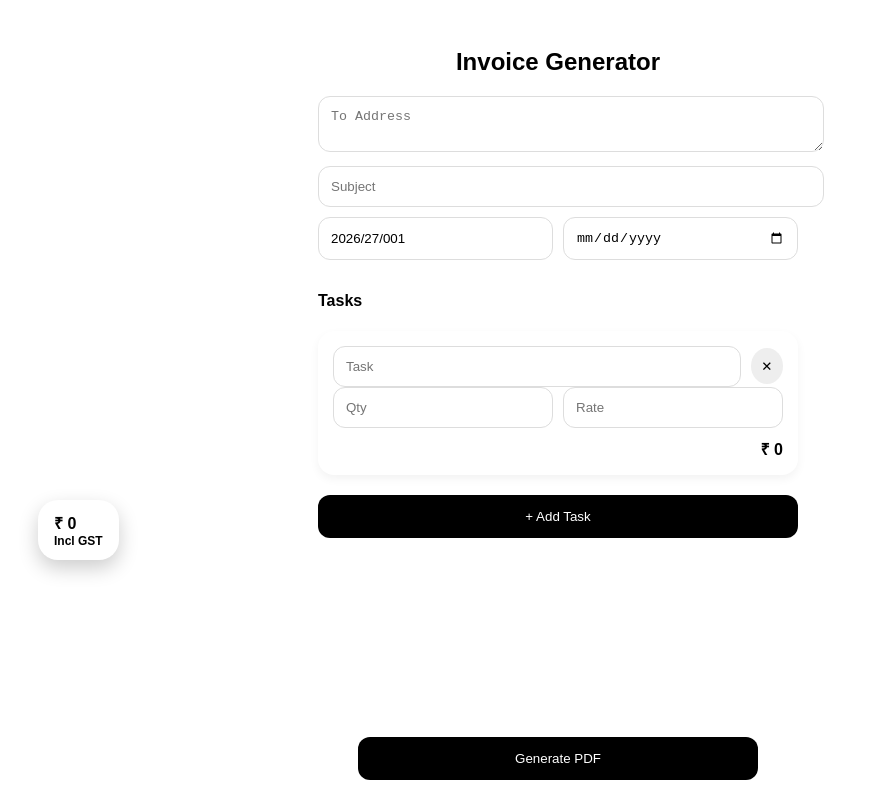
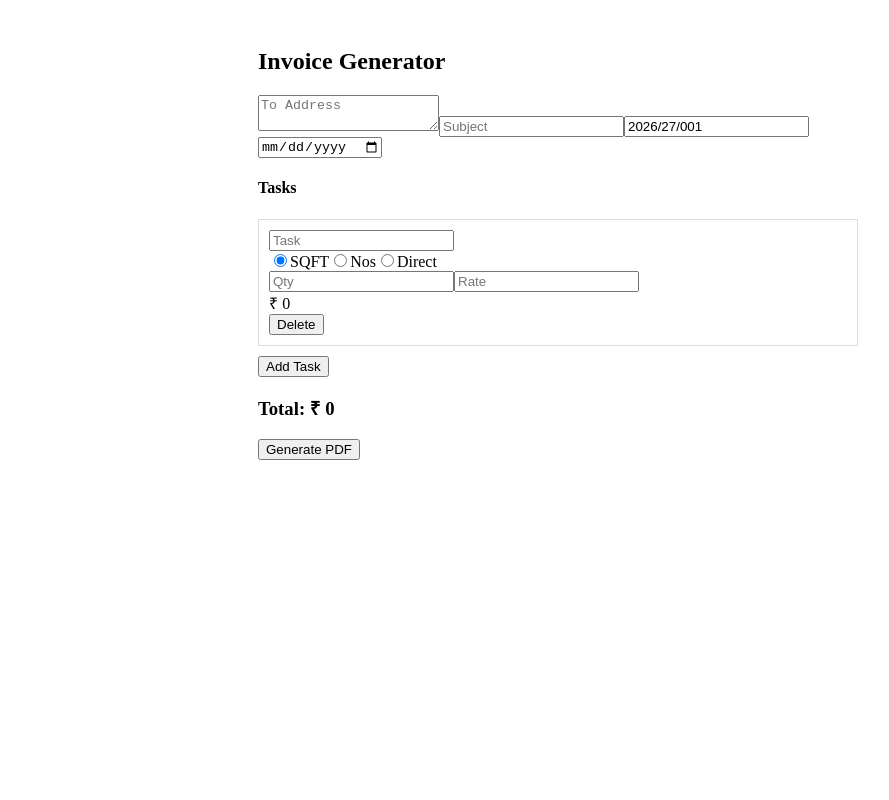
Before and after one commit to mitradaniel/gen_invoice, a Next.js app: page / in a window 1280 px wide. Shown: the whole page, without its empty margins (82-971 px from the left). Built offline with nearby package versions, Linux system fonts and the light colour scheme.

Commit message:
Update page.js

```diff
--- a/app/page.js
+++ b/app/page.js
@@ -1,5 +1,5 @@
 "use client";
-import { useState, useRef, useEffect } from "react";
+import { useState } from "react";
 
 export default function Page() {
 
@@ -7,58 +7,11 @@ export default function Page() {
     { id: Date.now(), name: "", qty: 0, rate: 0, amount: 0, type: "sqft" }
   ]);
 
+  const [to, setTo] = useState("");
   const [subject, setSubject] = useState("");
   const [invoice, setInvoice] = useState("2026/27/001");
   const [date, setDate] = useState("");
-  const [to, setTo] = useState("");
   const [loading, setLoading] = useState(false);
-
-  /* ===== DRAG ===== */
-  const [pos, setPos] = useState({ x: 120, y: 500 });
-  const dragging = useRef(false);
-  const offset = useRef({ x: 0, y: 0 });
-
-  const startDrag = (e) => {
-    dragging.current = true;
-    const rect = e.currentTarget.getBoundingClientRect();
-    const x = e.touches ? e.touches[0].clientX : e.clientX;
-    const y = e.touches ? e.touches[0].clientY : e.clientY;
-
-    offset.current = {
-      x: x - rect.left,
-      y: y - rect.top
-    };
-  };
-
-  const move = (e) => {
-    if (!dragging.current) return;
-
-    const x = e.touches ? e.touches[0].clientX : e.clientX;
-    const y = e.touches ? e.touches[0].clientY : e.clientY;
-
-    setPos({
-      x: x - offset.current.x,
-      y: y - offset.current.y
-    });
-  };
-
-  const stop = () => dragging.current = false;
-
-  useEffect(() => {
-    window.addEventListener("mousemove", move);
-    window.addEventListener("mouseup", stop);
-    window.addEventListener("touchmove", move);
-    window.addEventListener("touchend", stop);
-
-    return () => {
-      window.removeEventListener("mousemove", move);
-      window.removeEventListener("mouseup", stop);
-      window.removeEventListener("touchmove", move);
-      window.removeEventListener("touchend", stop);
-    };
-  }, []);
-
-  /* ===== TASK LOGIC ===== */
 
   const addTask = () => {
     setTasks([...tasks, {
@@ -72,7 +25,9 @@ export default function Page() {
   };
 
   const updateTask = (id, field, value) => {
-    setTasks(tasks.map(t => t.id === id ? { ...t, [field]: value } : t));
+    setTasks(tasks.map(t =>
+      t.id === id ? { ...t, [field]: value } : t
+    ));
   };
 
   const deleteTask = (id) => {
@@ -86,11 +41,10 @@ export default function Page() {
       : (t.qty || 0) * (t.rate || 0);
   };
 
-  const subtotal = tasks.reduce((s, t) => s + getTotal(t), 0);
-  const gst = subtotal * 0.18;
-  const total = subtotal + gst;
-
-  /* ===== PDF ===== */
+  const subtotal = tasks.reduce((sum, t) => sum + getTotal(t), 0);
+  const sgst = subtotal * 0.09;
+  const cgst = subtotal * 0.09;
+  const total = subtotal + sgst + cgst;
 
   const generatePDF = async () => {
     try {
@@ -106,223 +60,82 @@ export default function Page() {
           invoice,
           date,
           subtotal,
-          sgst: subtotal * 0.09,
-          cgst: subtotal * 0.09,
+          sgst,
+          cgst,
           total
         })
       });
 
-      if (!res.ok) {
-        alert("API failed");
-        setLoading(false);
-        return;
-      }
-
       const blob = await res.blob();
-
-      if (blob.type !== "application/pdf") {
-        alert("Invalid PDF");
-        setLoading(false);
-        return;
-      }
-
       const url = window.URL.createObjectURL(blob);
       window.open(url);
 
       setLoading(false);
 
     } catch (err) {
-      console.error(err);
       alert("Error generating PDF");
       setLoading(false);
     }
   };
 
   return (
-    <div style={container}>
+    <div style={{ maxWidth: 600, margin: "auto", padding: 20 }}>
 
-      <h2 style={title}>Invoice Generator</h2>
+      <h2>Invoice Generator</h2>
 
-      <textarea
-        placeholder="To Address"
-        value={to}
-        onChange={(e) => setTo(e.target.value)}
-        style={input}
-      />
+      <textarea placeholder="To Address" value={to} onChange={e => setTo(e.target.value)} />
 
-      <input
-        placeholder="Subject"
-        value={subject}
-        onChange={(e) => setSubject(e.target.value)}
-        style={input}
-      />
+      <input placeholder="Subject" value={subject} onChange={e => setSubject(e.target.value)} />
 
-      <div style={row}>
-        <input
-          value={invoice}
-          onChange={(e) => setInvoice(e.target.value)}
-          style={input}
-        />
-        <input
-          type="date"
-          onChange={(e) => setDate(e.target.value)}
-          style={input}
-        />
-      </div>
+      <input value={invoice} onChange={e => setInvoice(e.target.value)} />
+      <input type="date" onChange={e => setDate(e.target.value)} />
 
       <h4>Tasks</h4>
 
-      {tasks.map((t) => (
-        <div key={t.id} style={card}>
+      {tasks.map(t => (
+        <div key={t.id} style={{ border: "1px solid #ddd", padding: 10, marginBottom: 10 }}>
 
-          <div style={taskHeader}>
-            <input
-              placeholder="Task"
-              value={t.name}
-              onChange={(e) => updateTask(t.id, "name", e.target.value)}
-              style={{ ...input, marginBottom: 0 }}
-            />
+          <input value={t.name} placeholder="Task" onChange={e => updateTask(t.id, "name", e.target.value)} />
 
-            <button onClick={() => deleteTask(t.id)} style={deleteBtn}>
-              ✕
-            </button>
+          <div>
+            <label>
+              <input type="radio" checked={t.type === "sqft"} onChange={() => updateTask(t.id, "type", "sqft")} />
+              SQFT
+            </label>
+            <label>
+              <input type="radio" checked={t.type === "nos"} onChange={() => updateTask(t.id, "type", "nos")} />
+              Nos
+            </label>
+            <label>
+              <input type="radio" checked={t.type === "direct"} onChange={() => updateTask(t.id, "type", "direct")} />
+              Direct
+            </label>
           </div>
 
-          <div style={row}>
-            <input
-              type="number"
-              placeholder="Qty"
-              onChange={(e) => updateTask(t.id, "qty", +e.target.value)}
-              style={input}
-            />
-            <input
-              type="number"
-              placeholder="Rate"
-              onChange={(e) => updateTask(t.id, "rate", +e.target.value)}
-              style={input}
-            />
-          </div>
+          {t.type !== "direct" ? (
+            <>
+              <input type="number" placeholder="Qty" onChange={e => updateTask(t.id, "qty", +e.target.value)} />
+              <input type="number" placeholder="Rate" onChange={e => updateTask(t.id, "rate", +e.target.value)} />
+            </>
+          ) : (
+            <input type="number" placeholder="Amount" onChange={e => updateTask(t.id, "amount", +e.target.value)} />
+          )}
 
-          <div style={amount}>
-            ₹ {getTotal(t).toLocaleString()}
-          </div>
+          <div>₹ {getTotal(t)}</div>
+
+          <button onClick={() => deleteTask(t.id)}>Delete</button>
 
         </div>
       ))}
 
-      <button onClick={addTask} style={addBtn}>
-        + Add Task
-      </button>
+      <button onClick={addTask}>Add Task</button>
 
-      {/* DRAGGABLE TOTAL */}
-      <div
-        onMouseDown={startDrag}
-        onTouchStart={startDrag}
-        style={{
-          ...floating,
-          transform: `translate(${pos.x}px, ${pos.y}px)`
-        }}
-      >
-        ₹ {total.toFixed(0)}
-        <div style={{ fontSize: 12 }}>Incl GST</div>
-      </div>
+      <h3>Total: ₹ {total.toFixed(0)}</h3>
 
-      <button onClick={generatePDF} style={generateBtn}>
+      <button onClick={generatePDF}>
         {loading ? "Generating..." : "Generate PDF"}
       </button>
 
     </div>
   );
 }
-
-/* ===== STYLES ===== */
-
-const container = {
-  maxWidth: 480,
-  margin: "auto",
-  padding: 20,
-  fontFamily: "sans-serif"
-};
-
-const title = {
-  textAlign: "center",
-  marginBottom: 20
-};
-
-const input = {
-  width: "100%",
-  padding: 12,
-  marginBottom: 10,
-  borderRadius: 12,
-  border: "1px solid #ddd"
-};
-
-const row = {
-  display: "flex",
-  gap: 10
-};
-
-const card = {
-  background: "#fff",
-  padding: 15,
-  borderRadius: 16,
-  marginBottom: 10,
-  boxShadow: "0 4px 10px rgba(0,0,0,0.05)"
-};
-
-const taskHeader = {
-  display: "flex",
-  alignItems: "center",
-  gap: 10
-};
-
-const deleteBtn = {
-  width: 36,
-  height: 36,
-  borderRadius: "50%",
-  border: "none",
-  background: "#eee",
-  cursor: "pointer"
-};
-
-const amount = {
-  textAlign: "right",
-  fontWeight: "bold"
-};
-
-const addBtn = {
-  width: "100%",
-  padding: 14,
-  borderRadius: 12,
-  background: "#000",
-  color: "#fff",
-  border: "none",
-  marginTop: 10
-};
-
-const floating = {
-  position: "fixed",
-  top: 0,
-  left: 0,
-  background: "#fff",
-  padding: "12px 16px",
-  borderRadius: 20,
-  boxShadow: "0 8px 20px rgba(0,0,0,0.2)",
-  cursor: "grab",
-  zIndex: 20,
-  fontWeight: "bold"
-};
-
-const generateBtn = {
-  position: "fixed",
-  bottom: 20,
-  left: "50%",
-  transform: "translateX(-50%)",
-  width: "90%",
-  maxWidth: 400,
-  padding: 14,
-  borderRadius: 12,
-  background: "#000",
-  color: "#fff",
-  border: "none"
-};
```
